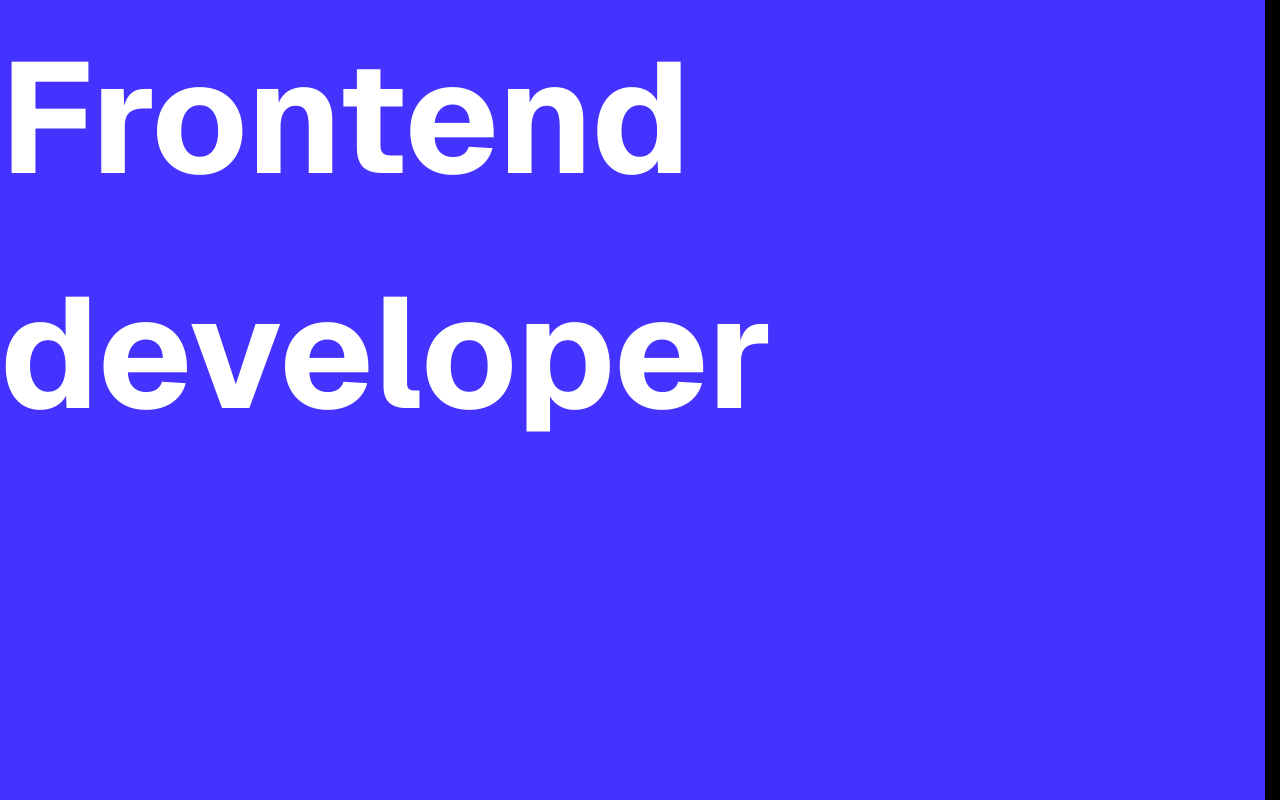
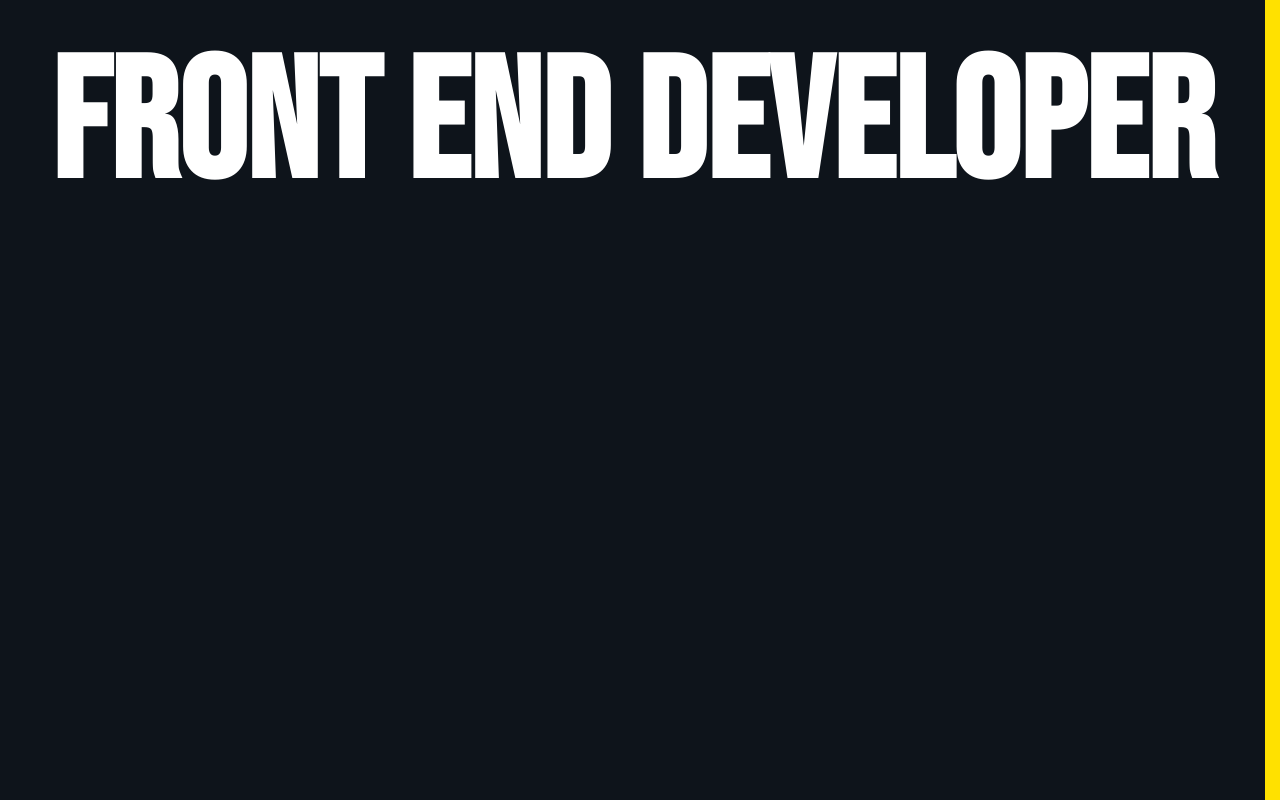
Before and after one commit to GDC94/Argos, a Next.js app: page / in a window 1280 px wide. Built offline with nearby package versions, Linux system fonts and the light colour scheme.

Commit message:
argos/prepare styles

```diff
--- a/src/app/layout.tsx
+++ b/src/app/layout.tsx
@@ -1,8 +1,7 @@
+/* eslint-disable @next/next/no-page-custom-font */
 import type { Metadata } from "next";
 
-import { GeistSans } from "geist/font";
-
-import ThemeClient from "@/components/commons/themeClient/themeClient";
+import ThemeClient from "@/components/commons/ThemeClient";
 
 import StyledComponentsRegistry from "./lib/registry";
 
@@ -13,7 +12,50 @@ export const metadata: Metadata = {
 
 export default function RootLayout({ children }: { children: React.ReactNode }) {
   return (
-    <html className={GeistSans.className} lang="en">
+    <html lang="en">
+      <head>
+        {/* Favicon */}
+
+        {/*OpenGraph metadata*/}
+        <meta name="robots" content="index, follow" />
+        <meta property="og:type" content="website" />
+        <meta property="og:title" content="German Derbes Catoni | Front-end dev" />
+        <meta
+          property="og:description"
+          content="German Derbes Catoni, I'm a front end developer."
+        />
+
+        {/* HTML Meta Tags */}
+        <meta name="description" content="German Derbes Catoni, I'm a front end developer." />
+
+        {/*  Google / Search Engine Tags */}
+        <meta itemProp="name" content=" German Derbes Catoni| Front-end dev" />
+        <meta itemProp="description" content="German Derbes Catoni, I'm a front end developer." />
+
+        {/* Facebook Meta Tags */}
+        <meta property="og:type" content="website" />
+        <meta property="og:title" content="German Derbes Catoni | Front-end dev" />
+        <meta
+          property="og:description"
+          content="German Derbes Catoni, I'm a front end developer."
+        />
+
+        {/* Twitter Meta Tags  */}
+        <meta name="twitter:card" content="summary_large_image" />
+        <meta name="twitter:title" content="German Derbes Catoni | Front-end dev" />
+        <meta
+          name="twitter:description"
+          content="German Derbes Catoni, I'm a front end developer."
+        />
+
+        {/* Google font */}
+        <link rel="preconnect" href="https://fonts.googleapis.com" />
+        <link rel="preconnect" href="https://fonts.gstatic.com" />
+        <link
+          href="https://fonts.googleapis.com/css2?family=Bebas+Neue&display=swap"
+          rel="stylesheet"
+        />
+      </head>
       <StyledComponentsRegistry>
         <ThemeClient>
           <body>{children}</body>
--- a/src/components/FrontPage/FrontPage.styles.ts
+++ b/src/components/FrontPage/FrontPage.styles.ts
@@ -7,7 +7,6 @@ export const Wrapper = styled.div`
 `;
 
 export const FrontEndDevTag = styled.h2`
-  font-size: clamp(3rem, 11vw + 1rem, 19rem);
-
-  color: white;
+  font-size: clamp(3rem, 12vw + 1rem, 19rem);
+  color: hsl(0deg, 0%, 100%);
 `;
--- a/src/components/FrontPage/FrontPage.tsx
+++ b/src/components/FrontPage/FrontPage.tsx
@@ -3,7 +3,7 @@ import { FrontEndDevTag, Wrapper } from "./FrontPage.styles";
 function FrontPage() {
   return (
     <Wrapper>
-      <FrontEndDevTag>Frontend developer</FrontEndDevTag>
+      <FrontEndDevTag>Front end DEVELOPER</FrontEndDevTag>
     </Wrapper>
   );
 }
--- a/src/components/GlobalStyles/GlobalStyles.ts
+++ b/src/components/GlobalStyles/GlobalStyles.ts
@@ -11,7 +11,8 @@ const GlobalStyles = createGlobalStyle`
   margin: 0;
 }
 html {
-  --body-color: hsl(0, 0%, 0%);
+  --body-bgcolor: rgb(255, 225, 0);
+  --bebas-neue: 'Bebas Neue', sans-serif;
   scrollbar-gutter: stable;
 }
 /* Set core root defaults */
@@ -24,7 +25,8 @@ body {
   text-rendering: optimizeSpeed;
   line-height: 1.5;
   -webkit-font-smoothing: antialiased;
-  background-color: var(--body-color);
+  background-color: var(--body-bgcolor);
+  font-family: var(--bebas-neue);
 }
 img,
 picture,
--- a/src/styles/theme.ts
+++ b/src/styles/theme.ts
@@ -1,6 +1,6 @@
 export const theming = {
   colors: {
-    primary: "hsl(245deg 100% 60%)",
+    primary: "hsl(210deg, 30%, 8%)",
   },
 
   transitions: {
@@ -9,8 +9,6 @@ export const theming = {
 
   fonts: {
     Montserrat: "'Montserrat', sans-serif",
-    Rubik: "'Rubik', sans-serif",
-    SpaceMono: "'Space Mono', monospace",
   },
 };
 
--- a/tsconfig.json
+++ b/tsconfig.json
@@ -36,7 +36,7 @@
     "components",
     "styles/pages/404",
     ".next/types/**/*.ts"
-, "src/utils/project-readers/file-helpers.js"  ],
+, "src/utils/project-readers/file-helpers.js", "src/components/Flag/Flag.js"  ],
   "exclude": [
     "node_modules"
   ]
```
Also changed, not shown: src/utils/Range/Range.tsx (added, +24 -0 lines).
